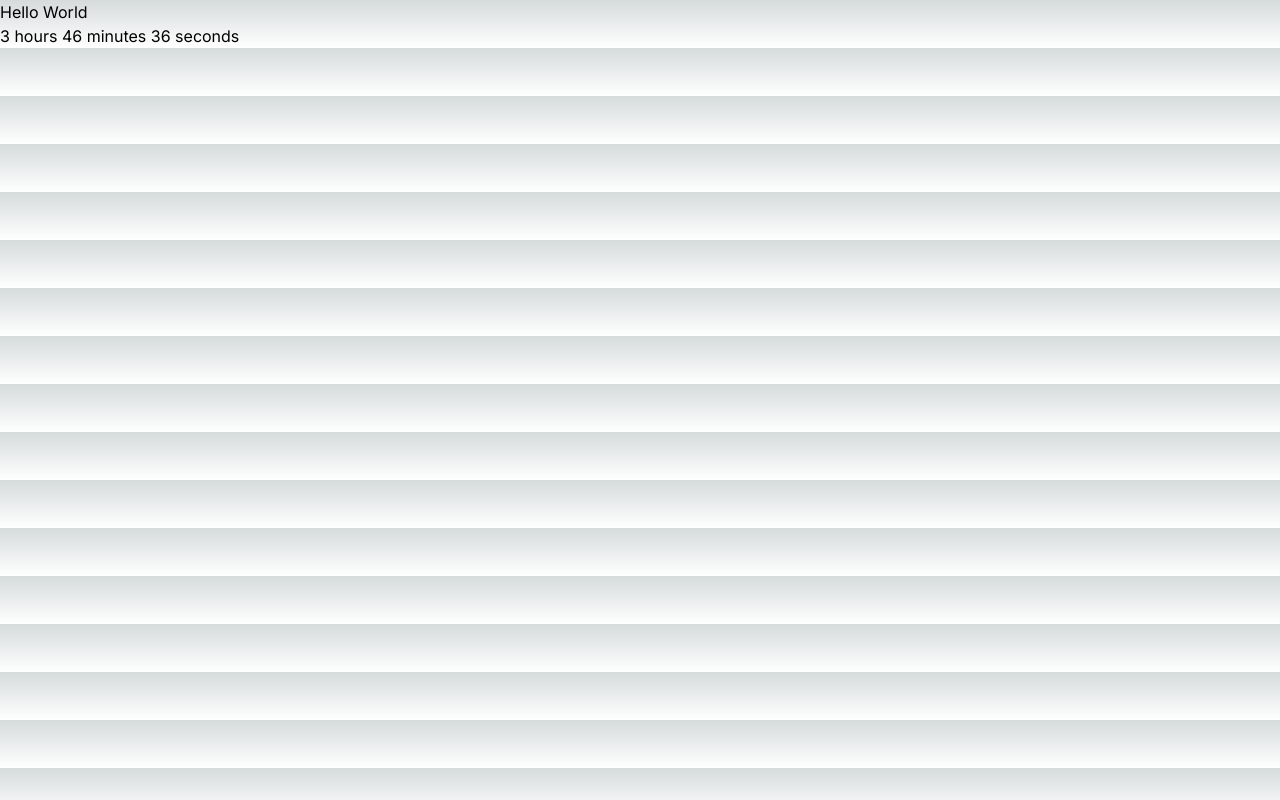
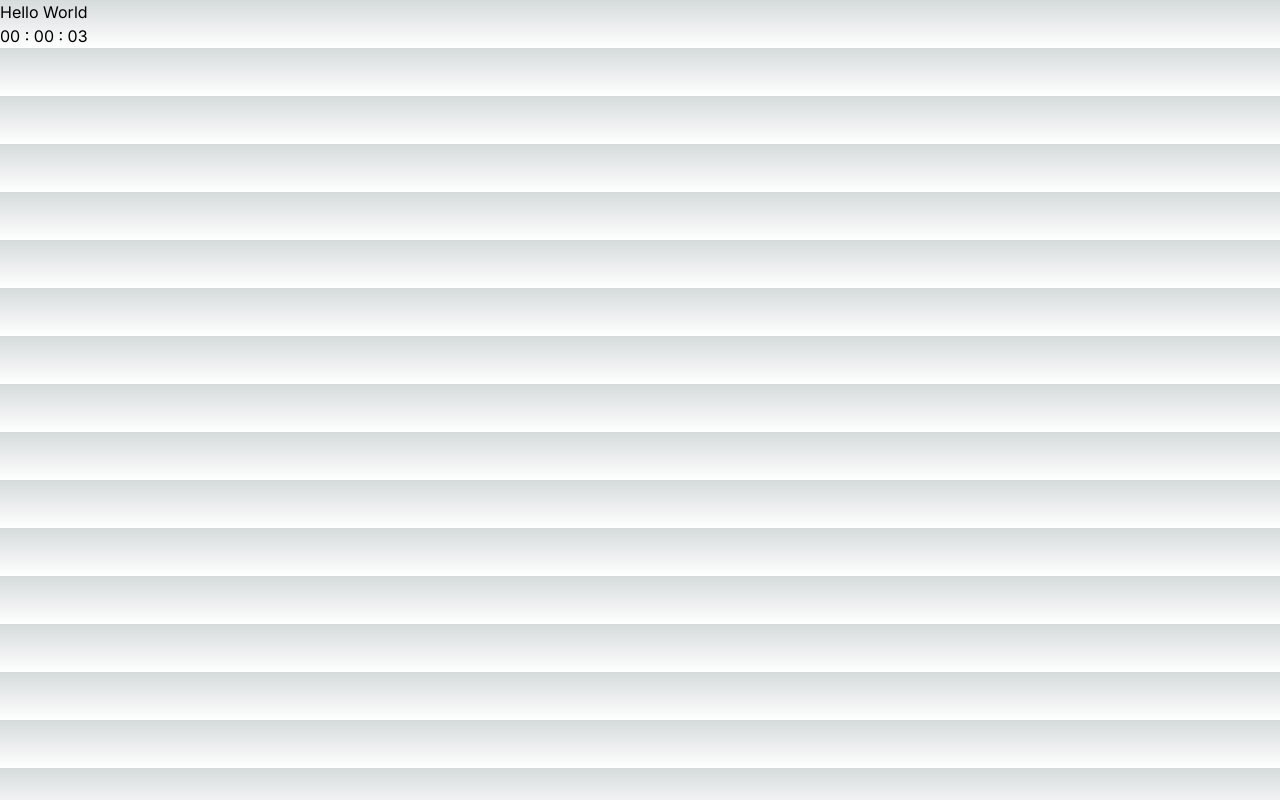
Before and after one commit to seanoliver/pace, a Next.js app: page / in a window 1280 px wide. Built offline with nearby package versions, Linux system fonts and the light colour scheme.

Commit message:
timer working + add zustand

```diff
--- a/src/app/page.tsx
+++ b/src/app/page.tsx
@@ -5,7 +5,7 @@ export default function Home() {
   return (
     <div>
       <h1>Hello World</h1>
-      <CountdownTimer targetTime={100000000} />
+      <CountdownTimer targetTime={10*1000} />
     </div>
   )
 }
--- a/src/app/timer.tsx
+++ b/src/app/timer.tsx
@@ -1,47 +1,45 @@
 'use client'
 
-import React, { useState, useEffect } from 'react';
+import React, { useState, useEffect, useRef } from 'react';
 
 export const CountdownTimer = ({ targetTime }: {targetTime: number}) => {
-  const [currentTime, setCurrentTime] = useState(targetTime);
-  const [timeLeft, setTimeLeft] = useState({
-    hours: 0,
-    minutes: 0,
-    seconds: 0,
-  });
+  const currentTime = useRef(targetTime);
+
 
   const calculateTimeLeft = () => {
     return {
-      hours: Math.floor((currentTime / (1000 * 60 * 60)) % 24),
-      minutes: Math.floor((currentTime / 1000 / 60) % 60),
-      seconds: Math.floor((currentTime / 1000) % 60),
+      hours: Math.floor((currentTime.current / (1000 * 60 * 60)) % 24),
+      minutes: Math.floor((currentTime.current / 1000 / 60) % 60),
+      seconds: Math.floor((currentTime.current / 1000) % 60),
     };
   };
 
+  const [timeLeft, setTimeLeft] = useState(calculateTimeLeft);
+
+  const addLeadingZeros = (value: number) => {
+    let valueString = String(value);
+    while (valueString.length < 2) {
+      valueString = `0${valueString}`;
+    }
+    return valueString;
+  }
+
   useEffect(() => {
-    const timer = setTimeout(() => {
+    const timer = setInterval(() => {
+      if (currentTime.current <= 0) {
+        clearInterval(timer);
+        return;
+      }
+      currentTime.current -= 1000;
       setTimeLeft(calculateTimeLeft());
-      setCurrentTime(currentTime - 1000);
     }, 1000);
 
-    return () => clearTimeout(timer);
-  }, [currentTime])
-
-  const timerComponents = [];
-
-  Object.keys(timeLeft).forEach((interval) => {
-    if (!timeLeft[interval]) return;
-
-    timerComponents.push(
-      <span>
-        {timeLeft[interval]} {interval}{" "}
-      </span>
-    );
-  });
+    return () => clearInterval(timer);
+  }, [])
 
   return (
     <div>
-      {timerComponents.length ? timerComponents : <span>Time's up!</span>}
+      {`${addLeadingZeros(timeLeft.hours)} : ${addLeadingZeros(timeLeft.minutes)} : ${addLeadingZeros(timeLeft.seconds)}`}
     </div>
   );
 };
```
Also changed, not shown: package.json (+5 -4 lines), 1 other file (tests, documents, lock files or other folders).
